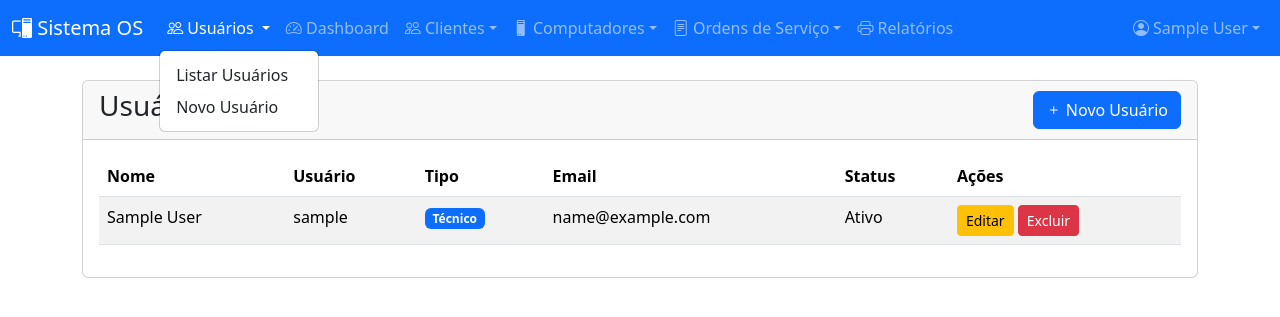
After one commit to BardelottiArquivos/Sistema_os, a Django app: page /usuarios/lista/ in a window 1280 px wide, after a click on "Usuários". The commit adds this page. Shown: the top 317 px of the page. Run offline with Django 4.2, Linux system fonts and the light colour scheme; the visitor is signed in with stand-in values (Sample User, id 1); data comes from the database, SQL or seed files in the repository.

Commit message:
Atualiza arquivos

```diff
--- a/templates/base.html
+++ b/templates/base.html
@@ -21,6 +21,16 @@
             </button>
             <div class="collapse navbar-collapse" id="navbarNav">
                 <ul class="navbar-nav me-auto">
+                    <!--Linha de navegação para usuário-->
+                    <li class="nav-item dropdown">
+    <a class="nav-link dropdown-toggle" href="#" role="button" data-bs-toggle="dropdown">
+        <i class="bi bi-people"></i> Usuários
+    </a>
+    <ul class="dropdown-menu">
+        <li><a class="dropdown-item" href="{% url 'usuario_list' %}">Listar Usuários</a></li>
+        <li><a class="dropdown-item" href="{% url 'usuario_create' %}">Novo Usuário</a></li>
+    </ul>
+</li>
                     <li class="nav-item"><a class="nav-link" href="{% url 'dashboard' %}"><i class="bi bi-speedometer2"></i> Dashboard</a></li>
                     <li class="nav-item dropdown">
                         <a class="nav-link dropdown-toggle" href="#" role="button" data-bs-toggle="dropdown"><i class="bi bi-people"></i> Clientes</a>
--- /dev/null
+++ b/templates/usuarios/usuario_list.html
@@ -0,0 +1,36 @@
+{% extends 'base.html' %}
+
+{% block title %}Usuários{% endblock %}
+
+{% block content %}
+<div class="card">
+    <div class="card-header d-flex justify-content-between align-items-center">
+        <h3>Usuários</h3>
+        <a href="{% url 'usuario_create' %}" class="btn btn-primary">
+            <i class="bi bi-plus"></i> Novo Usuário
+        </a>
+    </div>
+    <div class="card-body">
+        <table class="table table-striped">
+            <thead>
+                <tr><th>Nome</th><th>Usuário</th><th>Tipo</th><th>Email</th><th>Status</th><th>Ações</th></tr>
+            </thead>
+            <tbody>
+                {% for usuario in usuarios %}
+                <tr>
+                    <td>{{ usuario.get_full_name|default:usuario.username }}</td>
+                    <td>{{ usuario.username }}</td>
+                    <td><span class="badge bg-primary">{{ usuario.get_tipo_display }}</span></td>
+                    <td>{{ usuario.email }}</td>
+                    <td>{% if usuario.ativo %}Ativo{% else %}Inativo{% endif %}</td>
+                    <td>
+                        <a href="{% url 'usuario_update' usuario.pk %}" class="btn btn-sm btn-warning">Editar</a>
+                        <a href="{% url 'usuario_delete' usuario.pk %}" class="btn btn-sm btn-danger">Excluir</a>
+                    </td>
+                </tr>
+                {% endfor %}
+            </tbody>
+        </table>
+    </div>
+</div>
+{% endblock %}
```
Also changed, not shown: templates/usuarios/usuario_confirm_delete.html (added, +19 -0 lines), templates/usuarios/usuario_form.html (added, +27 -0 lines).
